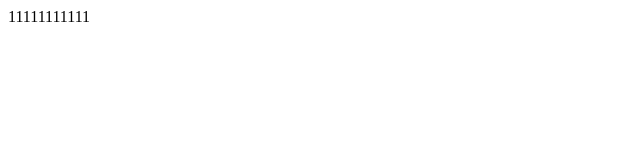
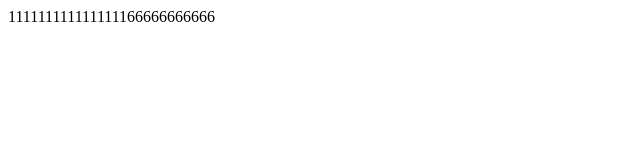
Before and after one commit to Liruizhen/vue, a plain HTML site: page src/index.html in a window 1280 px wide. Shown: the whole page, without its empty margins (0-640 px from the left). Drawn offline with Linux system fonts and the light colour scheme.

Commit message:
第一个人修改

```diff
--- a/src/index.html
+++ b/src/index.html
@@ -6,6 +6,6 @@
 	</head>
 	<body>
 
-		<div>11111111111</div>
+		<div>111111111111111166666666666</div>
 	</body>
 </html>
```
